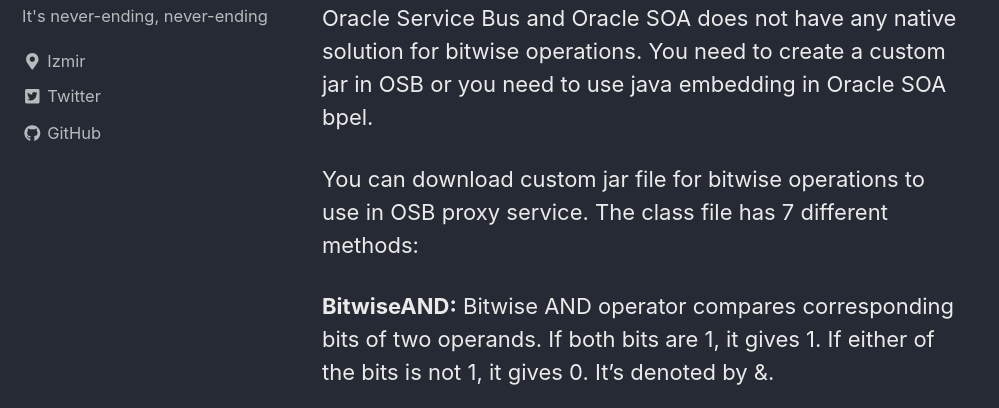
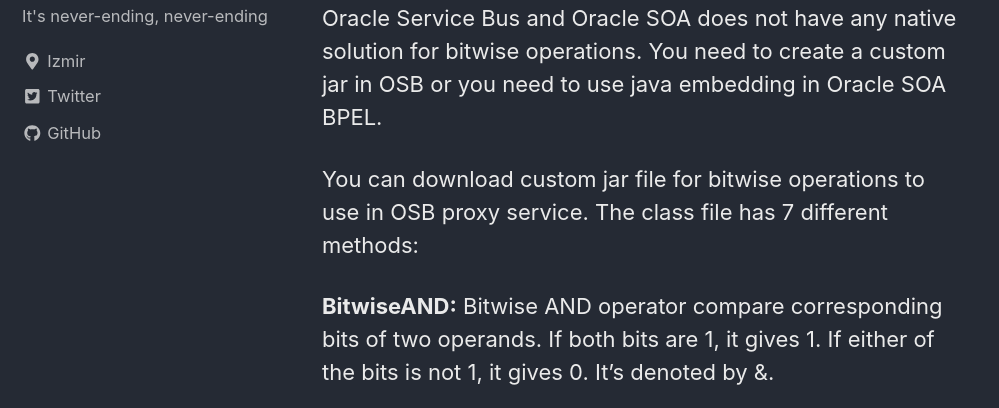
Before and after one commit to gokhankuyucak/gokhankuyucak.github.io, a Jekyll site: the page built from _posts/2018-03-14-bitwise-operations-soa.md, in a window 1280 px wide and 900 px high. Shown: the part 199-607 px from the top of the window, without its empty margins (0-999 px from the left). Built offline with Jekyll 4.4.1, drawn with Linux system fonts in a browser that asks for light colours; nearby versions of some CDN libraries; some of the changed text lies outside the part shown.

Commit message:
Syntax fix

````diff
--- a/_posts/2018-03-14-bitwise-operations-soa.md
+++ b/_posts/2018-03-14-bitwise-operations-soa.md
@@ -10,11 +10,11 @@ tags:
 toc: false
 wide: true
 ---
-Sometimes you need to manipulate integers on bit level. Both Oracle Service Bus and Oracle SOA does not have any native solution for bitwise operations. You need to create a custom jar in OSB or you need to use java embedding in Oracle SOA bpel.
+Sometimes you need to manipulate integers on bit level. Both Oracle Service Bus and Oracle SOA does not have any native solution for bitwise operations. You need to create a custom jar in OSB or you need to use java embedding in Oracle SOA BPEL.
 
 You can download custom jar file for bitwise operations to use in OSB proxy service. The class file has 7 different methods:
 
-**BitwiseAND:** Bitwise AND operator compares corresponding bits of two operands. If both bits are 1, it gives 1. If either of the bits is not 1, it gives 0. It's denoted by &.
+**BitwiseAND:** Bitwise AND operator compare corresponding bits of two operands. If both bits are 1, it gives 1. If either of the bits is not 1, it gives 0. It's denoted by &.
 ```java
 public static int BitwiseAND(int param1, int param2) {
 		int result= param1 & param2;
@@ -83,5 +83,5 @@ public static int UnsignedRightShift(int param1, int param2) {
 
 To handle Bitwise Operations in Oracle SOA Suite, you can use java embedding.
 <figure><img src="/assets/images/Jar-Bitwise-Operations-SOA.png">
-	<figcaption>Bitwise Operations in Bpel - Java Embedding Solution</figcaption>
+	<figcaption>Bitwise Operations in BPEL - Java Embedding Solution</figcaption>
 </figure>
````
Also changed, not shown: other parts of _posts/2018-03-14-bitwise-operations-soa.md (+2 -2 lines).
